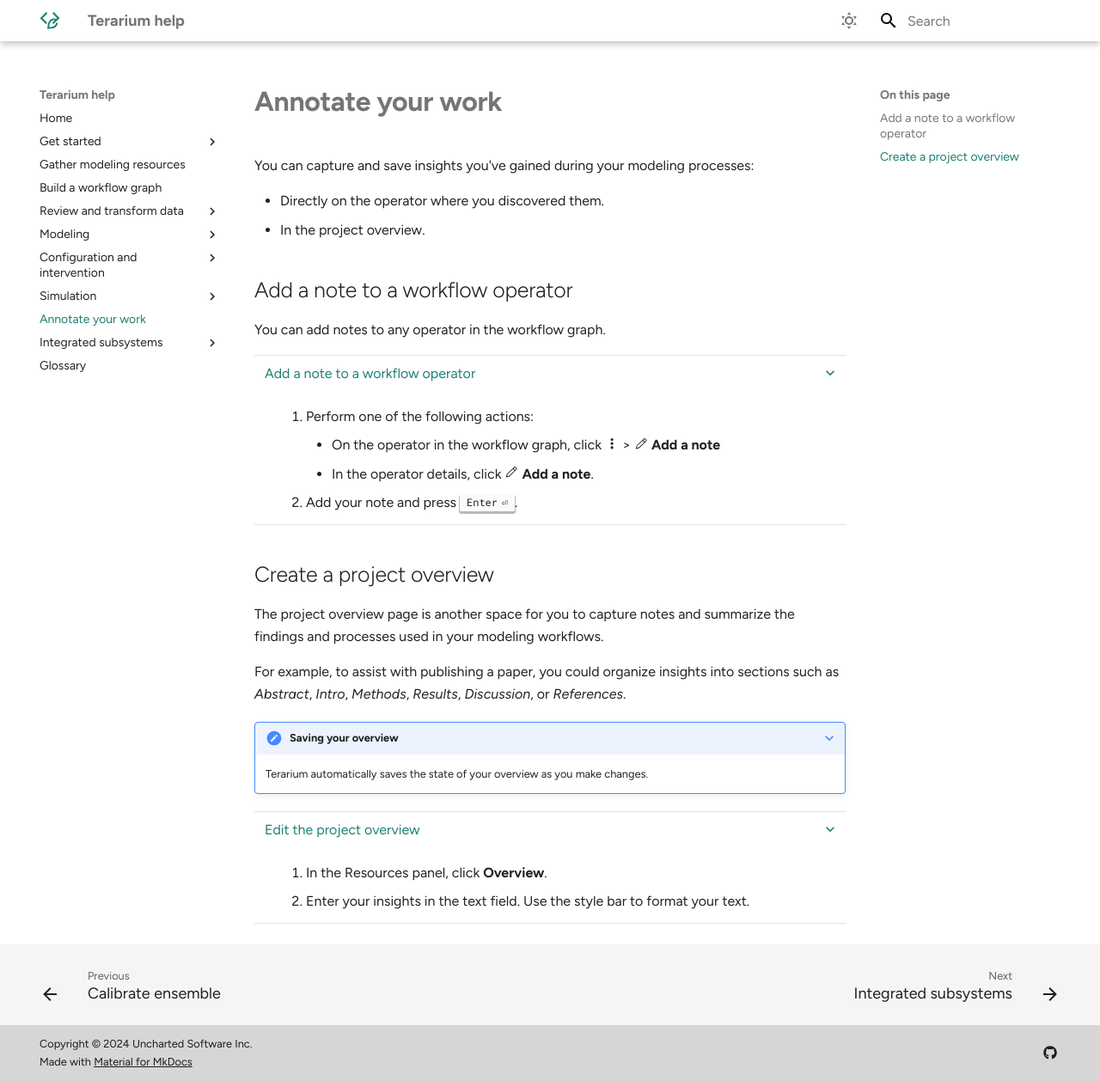
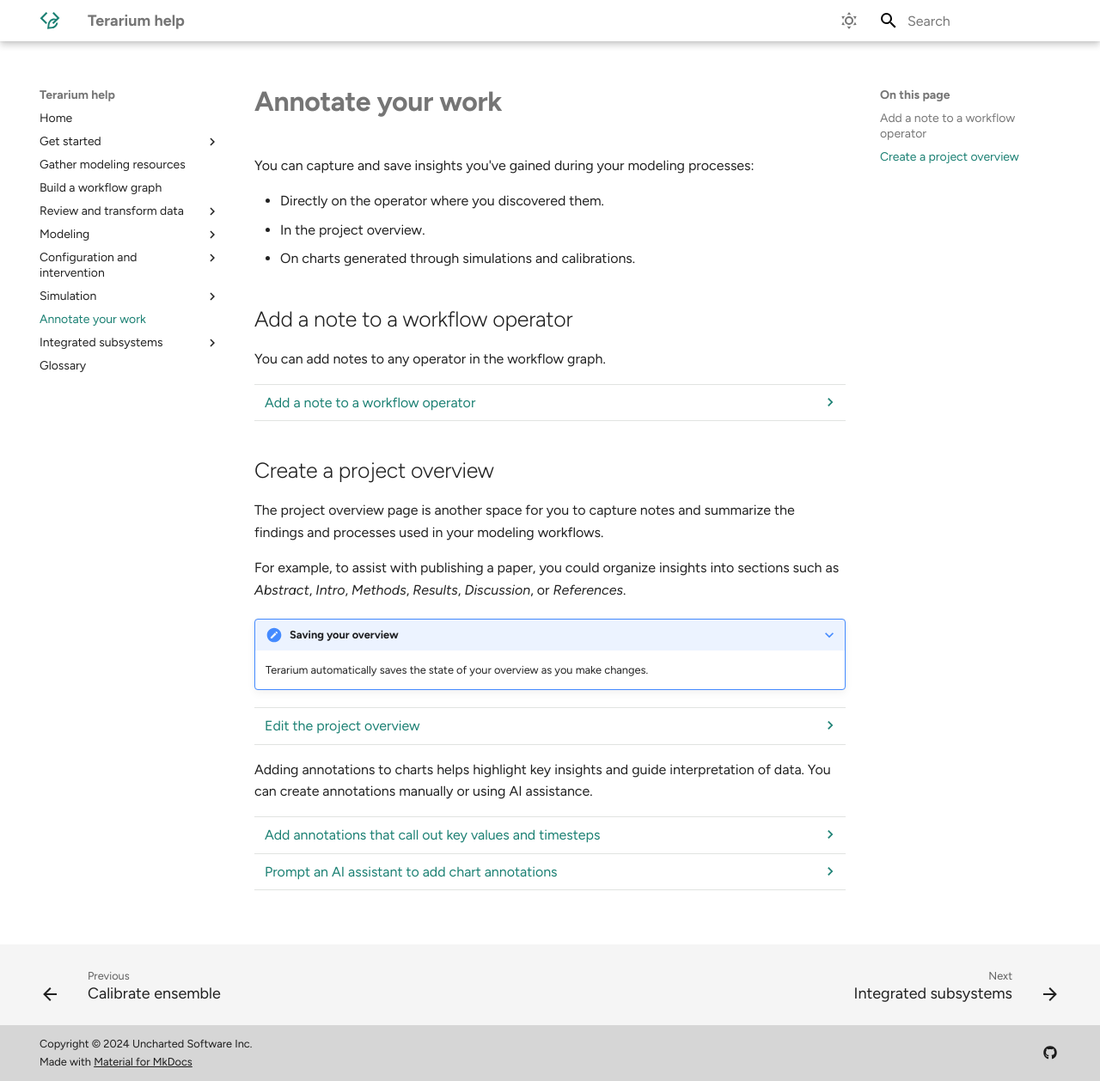
Before and after one commit to DARPA-ASKEM/terarium-docs, an MkDocs documentation site: the page built from docs/notes/index.md, in a window 1280 px wide and 1258 px high. Shown: the whole window at 86% size. Built offline with MkDocs 1.6.1 and Material for MkDocs 9.7.7, drawn with Linux system fonts in a browser that asks for light colours; plug-ins that fetch from the network failed and are left out.

Commit message:
Add chart annotation instructions

````diff
--- a/docs/datasets/compare-datasets.md
+++ b/docs/datasets/compare-datasets.md
@@ -83,6 +83,67 @@
         - **Default** (mean)
         - **Quantiles** (specify upper and lower bounds).
 
+### Annotate charts
+
+Adding annotations to charts helps highlight key insights and guide interpretation of data. You can create annotations manually or using AI assistance.
+
+??? list "Add annotations that call out key values and timesteps"
+
+    To highlight notable findings, you can manually add annotations that label plotted values at key timesteps.
+
+    1. Click anywhere on the chart to add a callout.
+    2. To add more callouts without clearing the first one, hold down ++shift++ and click a new area of the chart.
+
+??? list "Prompt an AI assistant to add chart annotations"
+
+    You can prompt an AI assistant to automatically create annotations on the variables over time and comparison charts. Annotations are labelled or unlabelled lines that mark specific timestamps or peak values. Examples of AI-assisted annotations are listed below.
+
+    1. Click <span class="sr-only" id="options-icon-label">Options</span> :octicons-gear-24:{ title="Options" aria-labelledby="options-icon-label" }.
+    2. Describe the annotations you want to add and press ++enter++.
+
+        ```{ .text .wrap }
+        Draw a vertical line at day 100
+        ```
+        ```{ .text .wrap }
+        Draw a line at the peak S after calibration
+        ```
+        ```{ .text .wrap }
+        Draw a horizontal line at the peak of default configuration Susceptible after calibration. Label it as "important"
+        ```
+        ```{ .text .wrap }
+        Draw a vertical line at x is 10. Don't add the label
+        ```
+        ```{ .text .wrap }
+        Draw a line at x = 40 only for ensemble after calibration
+
+#### Display options
+
+You can customize the appearance of your charts to enhance readability and organization of the results.
+
+??? list "Access additional chart settings"
+
+    To access additional options for each chart:
+
+    - Click <span class="sr-only" id="options-icon-label">Options</span> :octicons-gear-24:{ title="Options" aria-labelledby="options-icon-label" }.
+
+??? list "Change the chart scale"
+
+    By default, charts are shown in linear scale. You can switch to log scale to view large ranges, exponential trends, and improve visibility of small variations.
+
+    - Select or clear **Use log scale**.
+
+??? list "Hide in node"
+
+    The variables you choose to plot appear in the results panel and as thumbnails on the Compare datasets operator in the workflow. You can hide the thumbnail preview to minimize the space the Compare datasets node takes up.
+
+    - Select **Hide in node**.
+
+??? list "Change parameter colors"
+
+    You can change the color of any variable to make your charts easier to read.
+
+    - Click the color picker and choose a new color from the palette or use the eye dropper to select a color shown on your screen.
+
 ## Rank interventions
 
 More info coming soon.
--- a/docs/notes/index.md
+++ b/docs/notes/index.md
@@ -8,12 +8,13 @@
 
 - Directly on the operator where you discovered them.
 - In the project overview.
+- On charts generated through simulations and calibrations.
 
 ## Add a note to a workflow operator
 
 You can add notes to any operator in the workflow graph.
 
-???+ list "Add a note to a workflow operator"
+??? list "Add a note to a workflow operator"
 
     1. Perform one of the following actions:
         - On the operator in the workflow graph, click <span class="sr-only" id="menu-icon-label">Menu</span> :fontawesome-solid-ellipsis-vertical:{ title="Menu" aria-labelledBy="Menu" } > :octicons-pencil-24:{ aria-hidden="true"} **Add a note**
@@ -30,7 +31,38 @@
 
     Terarium automatically saves the state of your overview as you make changes.
 
-???+ list "Edit the project overview"
+??? list "Edit the project overview"
 
     1. In the Resources panel, click **Overview**.
-    2. Enter your insights in the text field. Use the style bar to format your text.
+    2. Enter your insights in the text field. Use the style bar to format your text.## Annotate charts
+
+Adding annotations to charts helps highlight key insights and guide interpretation of data. You can create annotations manually or using AI assistance.
+
+??? list "Add annotations that call out key values and timesteps"
+
+    To highlight notable findings, you can manually add annotations that label plotted values at key timesteps.
+
+    1. Click anywhere on the chart to add a callout.
+    2. To add more callouts without clearing the first one, hold down ++shift++ and click a new area of the chart.
+
+??? list "Prompt an AI assistant to add chart annotations"
+
+    You can prompt an AI assistant to automatically create annotations on the variables over time and comparison charts. Annotations are labelled or unlabelled lines that mark specific timestamps or peak values. Examples of AI-assisted annotations are listed below.
+
+    1. In the Output settings, click <span class="sr-only" id="options-icon-label">Options</span> :octicons-gear-24:{ title="Options" aria-labelledby="options-icon-label" }.
+    2. Describe the annotations you want to add and press ++enter++.
+
+        ```{ .text .wrap }
+        Draw a vertical line at day 100
+        ```
+        ```{ .text .wrap }
+        Draw a line at the peak S after calibration
+        ```
+        ```{ .text .wrap }
+        Draw a horizontal line at the peak of default configuration Susceptible after calibration. Label it as "important"
+        ```
+        ```{ .text .wrap }
+        Draw a vertical line at x is 10. Don't add the label
+        ```
+        ```{ .text .wrap }
+        Draw a line at x = 40 only for ensemble after calibration
````
